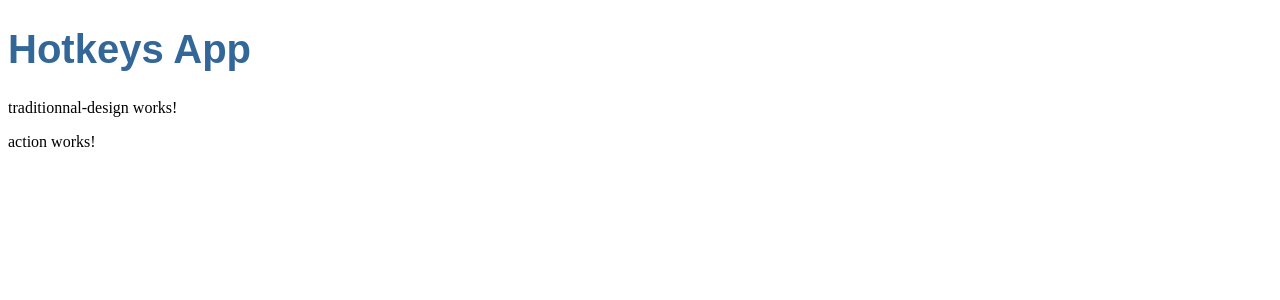
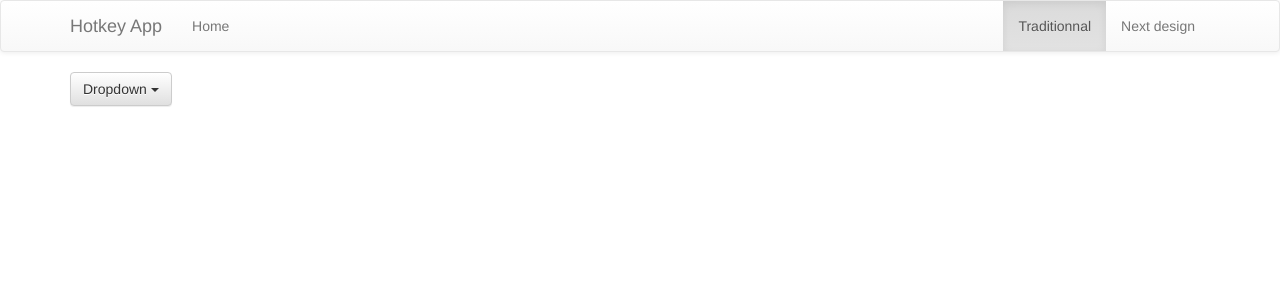
Before and after one commit to Datshlag/IGR205, an Angular app in the folder hotkey-app/: page /traditionnal in a window 1280 px wide. Shown: the top 300 px of the page. Built offline with nearby package versions, Linux system fonts and the light colour scheme.

Commit message:
Added the skeleton for a dropdown menu

```diff
--- a/hotkey-app/src/app/app.component.html
+++ b/hotkey-app/src/app/app.component.html
@@ -1,5 +1,4 @@
-<h1>
-  {{title}}
-</h1>
-<router-outlet></router-outlet>
-<app-action></app-action>
+<app-navbar></app-navbar>
+<div class="container">
+  <router-outlet></router-outlet>
+</div>
--- a/hotkey-app/src/app/app.module.ts
+++ b/hotkey-app/src/app/app.module.ts
@@ -8,29 +8,26 @@ import { AppComponent } from './app.component';
 import { TraditionnalDesignComponent } from './components/traditionnal-design/traditionnal-design.component';
 import { ActionComponent } from './components/action/action.component';
 
-import { ActionsService } from './services/actions.service'
+import { ActionsService } from './services/actions.service';
+import { NavbarComponent } from './components/navbar/navbar.component'
+
+const appRoutes = [
+    { path: 'traditionnal', component: TraditionnalDesignComponent },
+    { path: '', redirectTo:'traditionnal', pathMatch: 'full' }
+];
 
 @NgModule({
   declarations: [
     AppComponent,
     TraditionnalDesignComponent,
-    ActionComponent
+    ActionComponent,
+    NavbarComponent
   ],
   imports: [
     BrowserModule,
     FormsModule,
     HttpModule,
-    RouterModule.forRoot([
-    {
-      path: 'traditionnal',
-      component: TraditionnalDesignComponent
-    },
-    {
-      path: '',
-      redirectTo:'traditionnal',
-      pathMatch: 'full'
-    }
-    ])
+    RouterModule.forRoot(appRoutes)
   ],
   providers: [ActionsService],
   bootstrap: [AppComponent]
--- /dev/null
+++ b/hotkey-app/src/app/components/navbar/navbar.component.html
@@ -0,0 +1,33 @@
+<nav class="navbar navbar-default">
+  <div class="container">
+    <div class="navbar-header">
+      <button type="button" class="navbar-toggle collapsed"
+        data-toggle="collapse" data-target="#navbar"
+        aria-expanded="false" aria-controls="navbar">
+        <span class="sr-only">Toggle navigation</span>
+        <span class="icon-bar"></span>
+        <span class="icon-bar"></span>
+        <span class="icon-bar"></span>
+      </button>
+      <a class="navbar-brand" href="/">Hotkey App</a>
+    </div>
+    <div id="navbar" class="collapse navbar-collapse">
+      <ul class="nav navbar-nav navbar-left">
+        <li [routerLinkActive]="['active']"
+          [routerLinkActiveOptions]="{exact:true}">
+          <a [routerLink]="['/']">Home</a>
+        </li>
+      </ul>
+
+      <ul class="nav navbar-nav navbar-right">
+        <li [routerLinkActive]="['active']"
+          [routerLinkActiveOptions]="{exact:true}">
+          <a [routerLink]="['/traditionnal']">Traditionnal</a>
+        </li>
+        <li [routerLinkActive]="['active']" [routerLinkActiveOptions]="{exact:true}">
+          <a [routerLink]="['/']">Next design</a>
+        </li>
+      </ul>
+    </div><!--/.nav-collapse -->
+  </div>
+</nav>
--- /dev/null
+++ b/hotkey-app/src/app/components/navbar/navbar.component.ts
@@ -0,0 +1,15 @@
+import { Component, OnInit } from '@angular/core';
+
+@Component({
+  selector: 'app-navbar',
+  templateUrl: './navbar.component.html',
+  styleUrls: ['./navbar.component.css']
+})
+export class NavbarComponent implements OnInit {
+
+  constructor() { }
+
+  ngOnInit() {
+  }
+
+}
--- a/hotkey-app/src/app/components/traditionnal-design/traditionnal-design.component.html
+++ b/hotkey-app/src/app/components/traditionnal-design/traditionnal-design.component.html
@@ -1,3 +1,13 @@
-<p>
-  traditionnal-design works!
-</p>
+<div class="dropdown">
+  <button class="btn btn-default dropdown-toggle" type="button" id="dropdownMenu1" data-toggle="dropdown" aria-haspopup="true" aria-expanded="true">
+    Dropdown
+    <span class="caret"></span>
+  </button>
+  <ul class="dropdown-menu" aria-labelledby="dropdownMenu1">
+    <li><a href="#">Action</a></li>
+    <li><a href="#">Another action</a></li>
+    <li><a href="#">Something else here</a></li>
+    <li role="separator" class="divider"></li>
+    <li><a href="#">Separated link</a></li>
+  </ul>
+</div>
--- a/hotkey-app/src/index.html
+++ b/hotkey-app/src/index.html
@@ -7,7 +7,10 @@
 
     <meta name="viewport" content="width=device-width, initial-scale=1">
     <link rel="icon" type="image/x-icon" href="favicon.ico">
-</head>
+  <link rel="stylesheet" href="https://maxcdn.bootstrapcdn.com/bootstrap/3.3.7/css/bootstrap.min.css" integrity="sha384-BVYiiSIFeK1dGmJRAkycuHAHRg32OmUcww7on3RYdg4Va+PmSTsz/K68vbdEjh4u" crossorigin="anonymous">
+<link rel="stylesheet" href="https://maxcdn.bootstrapcdn.com/bootstrap/3.3.7/css/bootstrap-theme.min.css" integrity="sha384-rHyoN1iRsVXV4nD0JutlnGaslCJuC7uwjduW9SVrLvRYooPp2bWYgmgJQIXwl/Sp" crossorigin="anonymous">
+<script src="https://ajax.googleapis.com/ajax/libs/jquery/1.12.4/jquery.min.js"></script>
+<script src="https://maxcdn.bootstrapcdn.com/bootstrap/3.3.7/js/bootstrap.min.js" integrity="sha384-Tc5IQib027qvyjSMfHjOMaLkfuWVxZxUPnCJA7l2mCWNIpG9mGCD8wGNIcPD7Txa" crossorigin="anonymous"></script></head>
   <body>
     <app-root>Loading...</app-root>
   </body>
```
Also changed, not shown: hotkey-app/src/app/components/navbar/navbar.component.css (added), 1 other file (tests, documents, lock files or other folders). Lines whose indentation alone changed are shown as unchanged.
